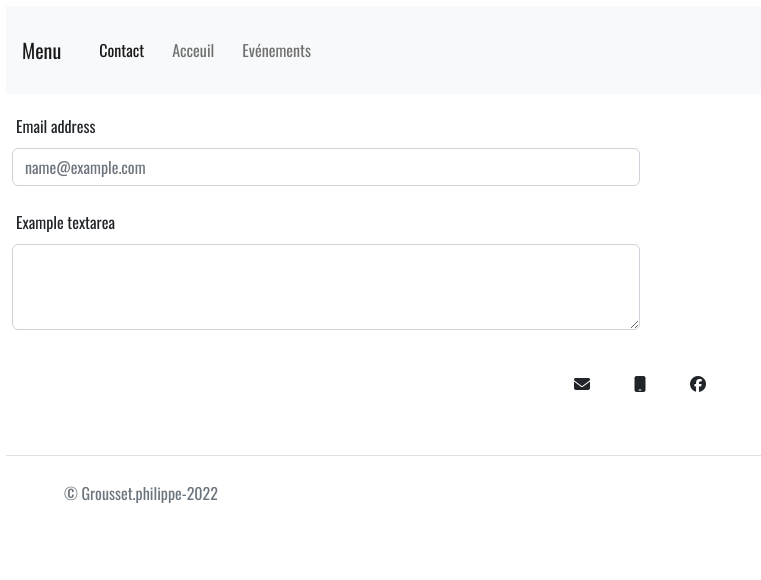
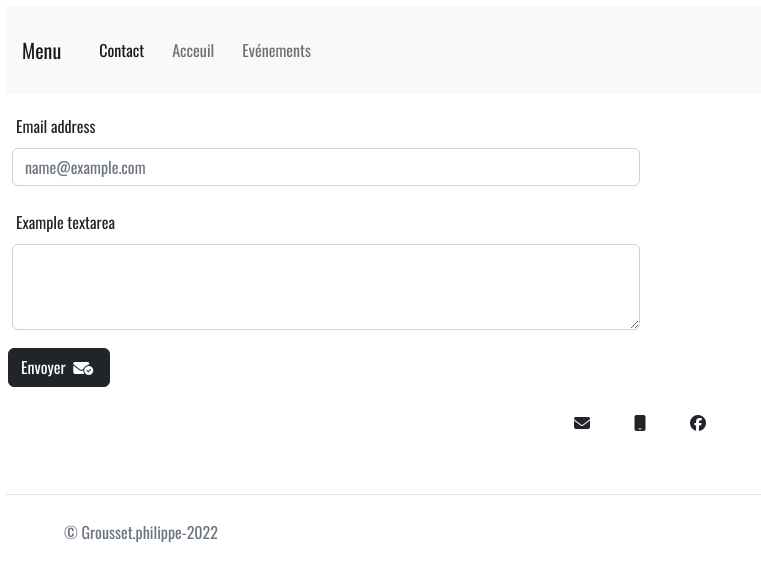
Before and after one commit to jacklarnaque/let-sClimb, a plain HTML site: page Contact.html in a window 1280 px wide. Shown: the whole page, without its empty margins (0-761 px from the left). Drawn offline with nearby package versions, Linux system fonts and the light colour scheme; a web font is replaced by a local one.

Commit message:
publication pour test netifly

```diff
--- a/Contact.html
+++ b/Contact.html
@@ -60,7 +60,7 @@
                 <label for="exampleFormControlTextarea1" class="form-label">Example textarea</label>
                 <textarea class="form-control" id="exampleFormControlTextarea1" rows="3"></textarea>
             </div>
-
+            <button type="submit" class="btn btn-dark">Envoyer <i class="fa-solid fa-envelope-circle-check"></i></button>
         </form>
     <div class="footerIcons">
       <a class="btn " href="Contact.html"><i class="fa-solid fa-envelope"></i></a>
```
